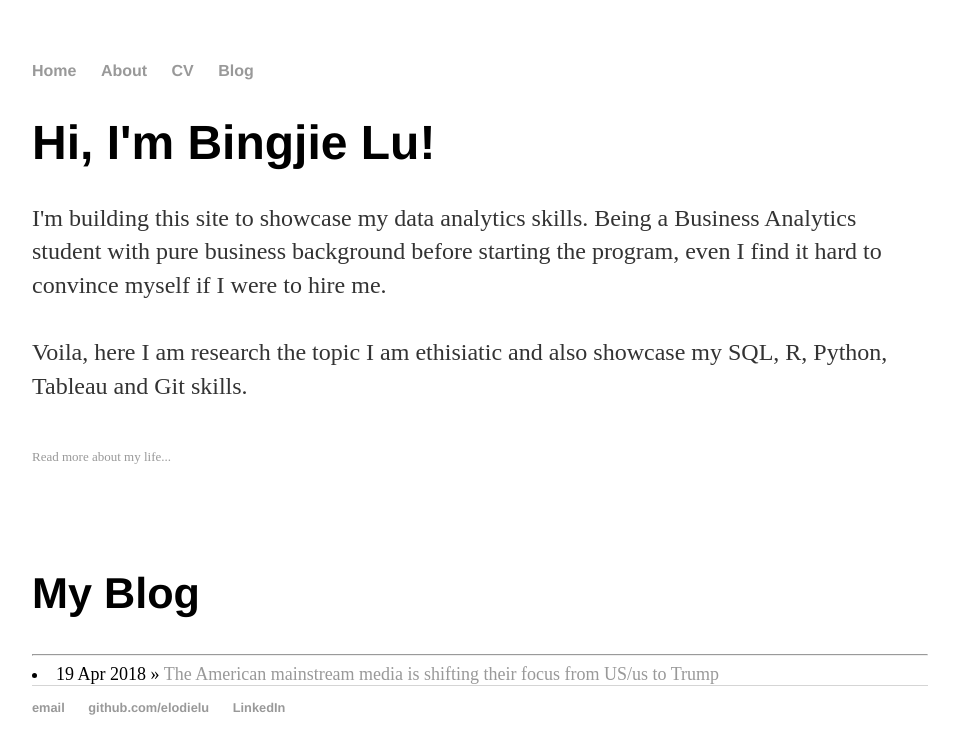
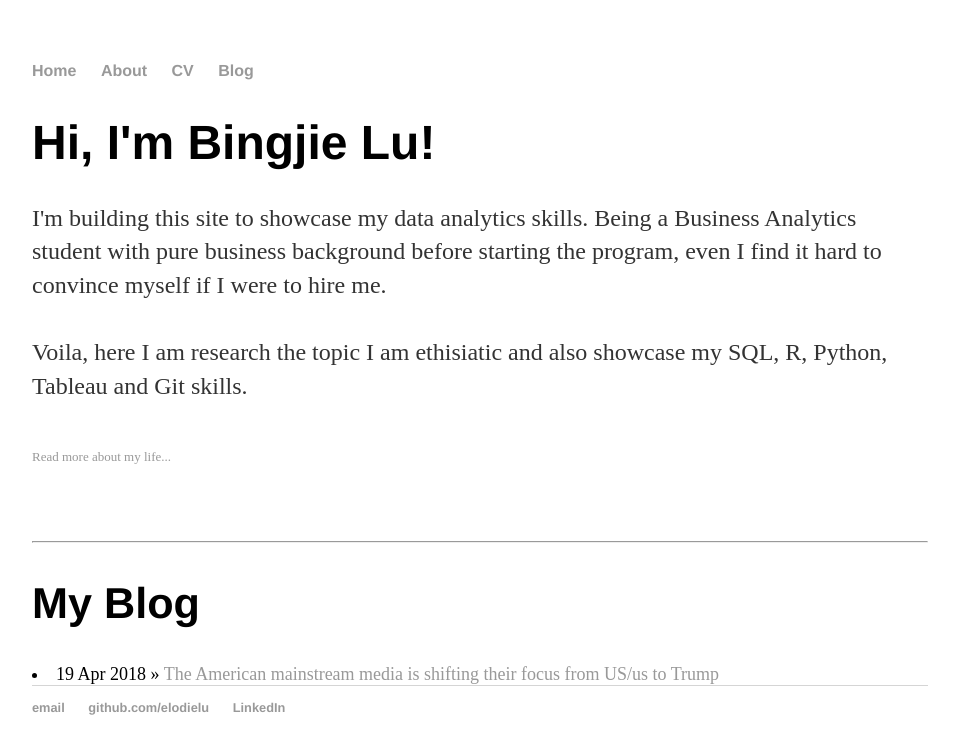
Before and after one commit to elodielu/elodielu.github.io, a Jekyll site: the page built from index.html, in a window 1280 px wide. Shown: the top 754 px of the page, without its empty margins (160-1119 px from the left). Built offline with Jekyll 4.4.1, drawn with Linux system fonts in a browser that asks for light colours.

Commit message:
Update index.html

```diff
--- a/index.html
+++ b/index.html
@@ -12,8 +12,8 @@ title: Bingjie Lu
 			<font size="-1"><a href="/about">Read more about my life...</a></p></font>
 			<br><br>
 
+			<hr>
 			<h2>My Blog</h2>
-			<hr>
 			<font size="+1">
 			{% for post in site.posts %}
 			   <li><span>{{ post.date | date_to_string }}</span> &raquo; <a href="{{ post.url }}" title="{{ post.title }}">{{ post.title }}</a></li>
```
